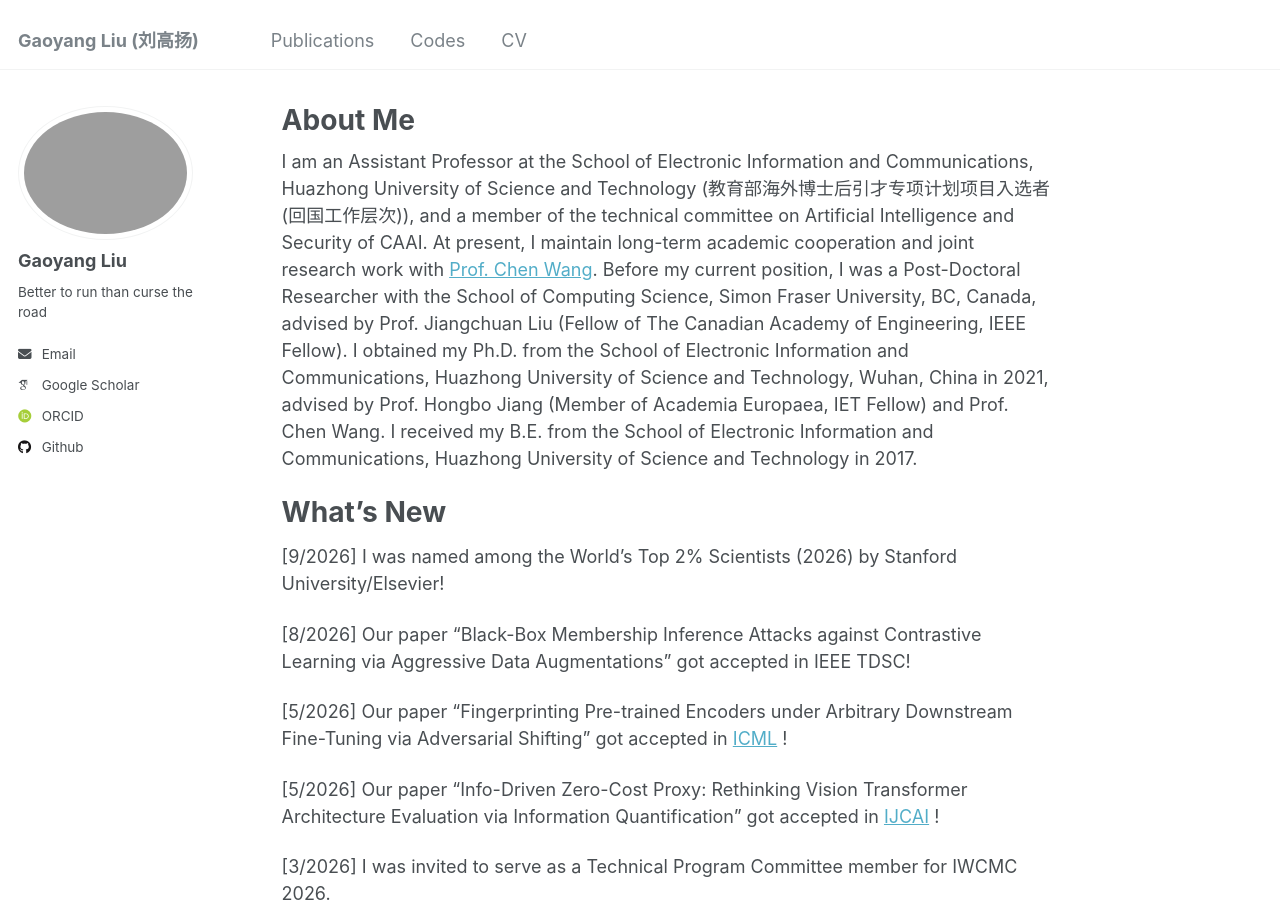
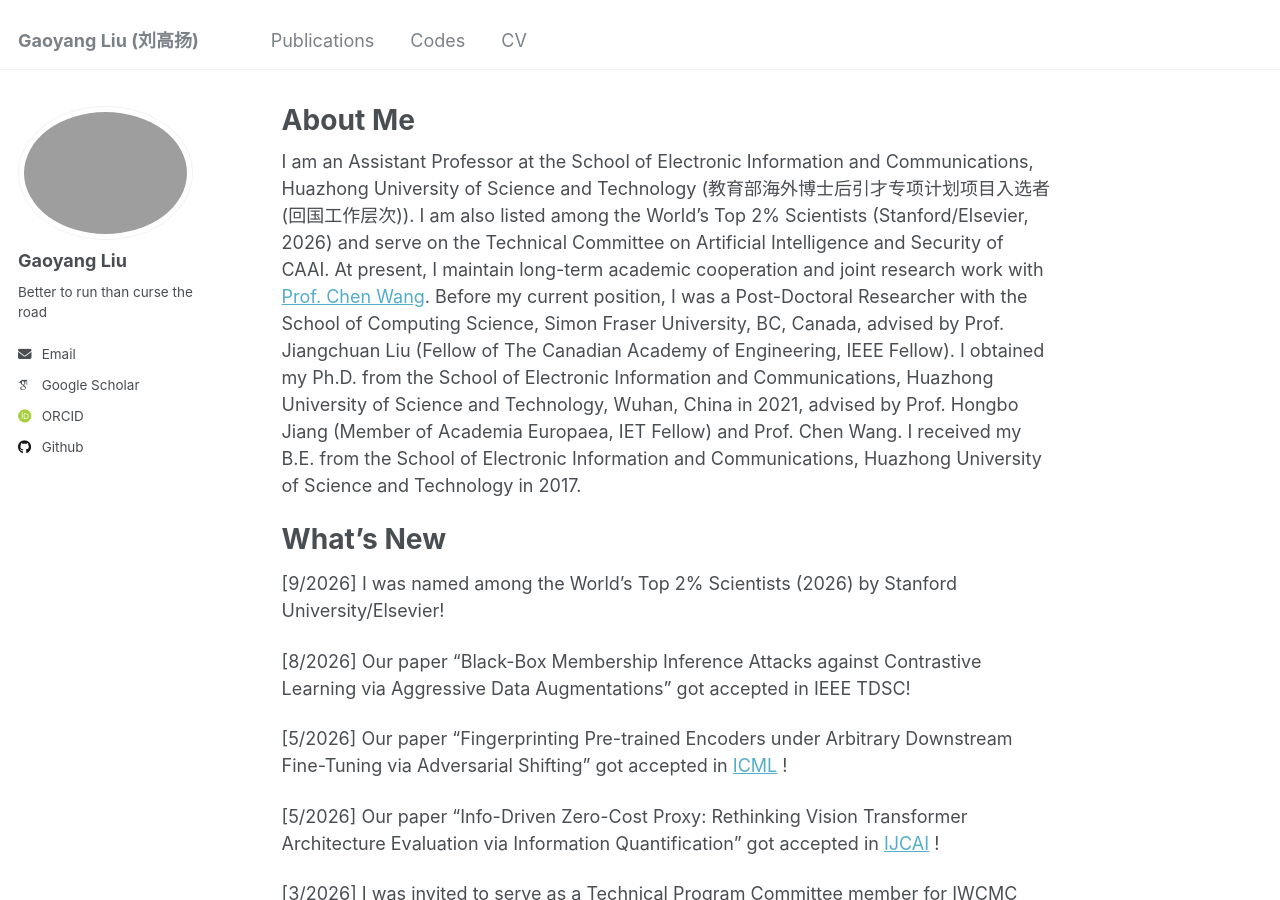
Before and after one commit to gyliu1991/gyliu1991.github.io, a Jekyll site: the page built from _pages/about.md, in a window 1280 px wide and 900 px high. Built offline with Jekyll 4.4.1, drawn with Linux system fonts in a browser that asks for light colours; some web fonts are replaced.

Commit message:
Update about.md

```diff
--- a/_pages/about.md
+++ b/_pages/about.md
@@ -7,7 +7,8 @@ redirect_from:
   - /about.html
 ---
 
-I am an Assistant Professor at the School of Electronic Information and Communications, Huazhong University of Science and Technology (教育部海外博士后引才专项计划项目入选者(回国工作层次)), and a member of the technical committee on Artificial Intelligence and Security of CAAI. At present, I maintain long-term academic cooperation and joint research work with [Prof. Chen Wang](https://www.chenwang.net.cn/). Before my current position, I was a Post-Doctoral Researcher with the School of Computing Science, Simon Fraser University, BC, Canada, advised by Prof. Jiangchuan Liu (Fellow of The Canadian Academy of Engineering, IEEE Fellow). I obtained my Ph.D. from the School of Electronic Information and Communications, Huazhong University of Science and Technology, Wuhan, China in 2021, advised by Prof. Hongbo Jiang (Member of Academia Europaea, IET Fellow) and Prof. Chen Wang. I received my B.E. from the School of Electronic Information and Communications, Huazhong University of Science and Technology in 2017.
+I am an Assistant Professor at the School of Electronic Information and Communications, Huazhong University of Science and Technology (教育部海外博士后引才专项计划项目入选者(回国工作层次)). I am also listed among the World's Top 2% Scientists (Stanford/Elsevier, 2026) and serve on the Technical Committee on Artificial Intelligence and Security of CAAI.
+At present, I maintain long-term academic cooperation and joint research work with [Prof. Chen Wang](https://www.chenwang.net.cn/). Before my current position, I was a Post-Doctoral Researcher with the School of Computing Science, Simon Fraser University, BC, Canada, advised by Prof. Jiangchuan Liu (Fellow of The Canadian Academy of Engineering, IEEE Fellow). I obtained my Ph.D. from the School of Electronic Information and Communications, Huazhong University of Science and Technology, Wuhan, China in 2021, advised by Prof. Hongbo Jiang (Member of Academia Europaea, IET Fellow) and Prof. Chen Wang. I received my B.E. from the School of Electronic Information and Communications, Huazhong University of Science and Technology in 2017.
 
 What’s New
 ====
```
